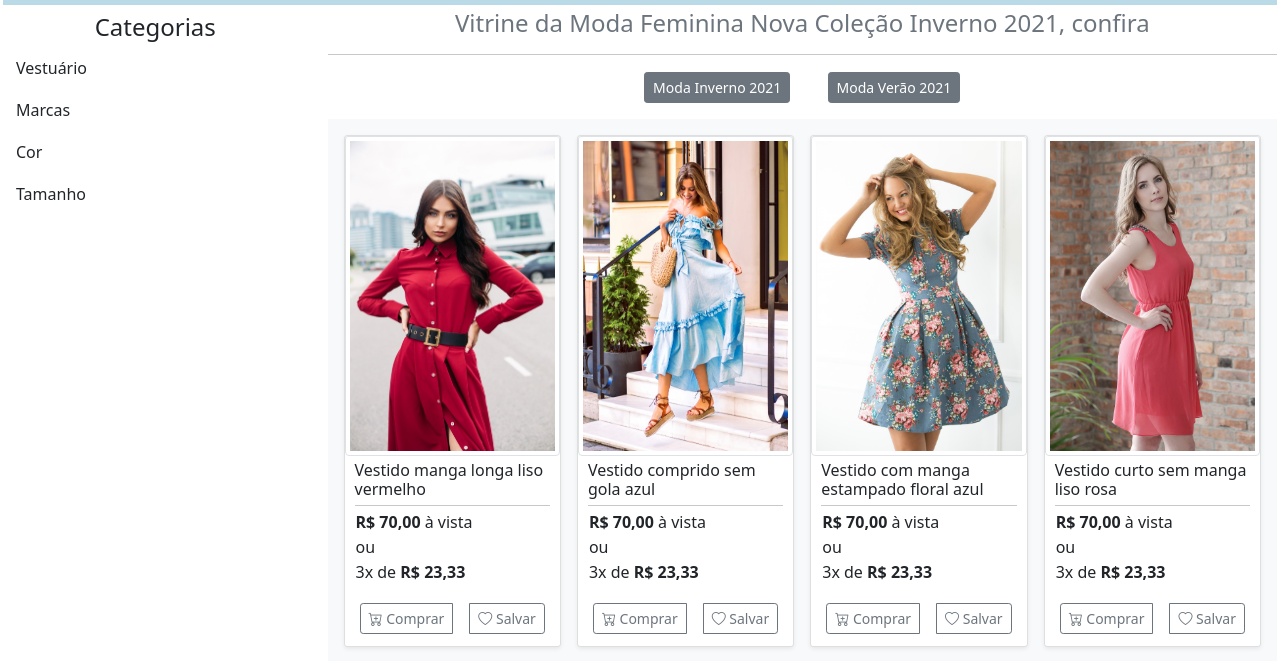
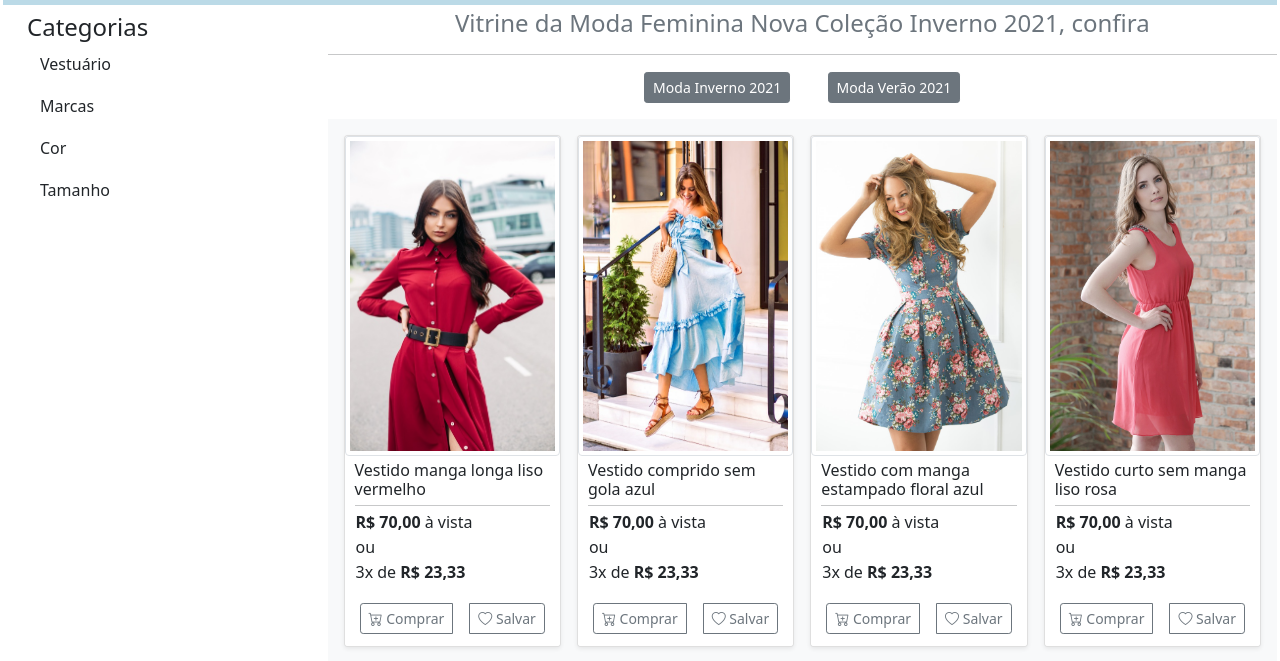
Before and after one commit to theoantolin/loja-de-roupas, a plain HTML site: page index.html in a window 1280 px wide. Shown: the part 124-785 px from the top of the page. Drawn offline with nearby package versions, Linux system fonts and the light colour scheme.

Commit message:
ajuste em categorias

```diff
--- a/index.html
+++ b/index.html
@@ -115,15 +115,17 @@
 
 					<!-- INICIO CATEGORIAS -->
 
-    			<div class="col-3 justify-content-center pe-2 bg-white" id="categorias">
+    			<div class="col-3 justify-content-center bg-white" id="categorias">
 
 
 
 
 
-    					<div class="container text-center py-1 px-auto">
+    					<div class="container-fluid  pe-1 py-1">
+								<div>
       						<span class="fs-4 fw-semibold">Categorias</span>
-							</div>
+								</div>
+
 
 
 
@@ -401,7 +403,7 @@
 
 								-->
     					</ul>
-
+							</div>
 
 
 
--- a/style.css
+++ b/style.css
@@ -53,6 +53,10 @@ input:focus, .btn:focus, select:focus {
 
 .form-check-input:checked {
 	border-radius: 0;
+}
+
+div#conteudo div.row span.fw-semibold {
+	text-align: center;
 }
 
 .album .card {
```
